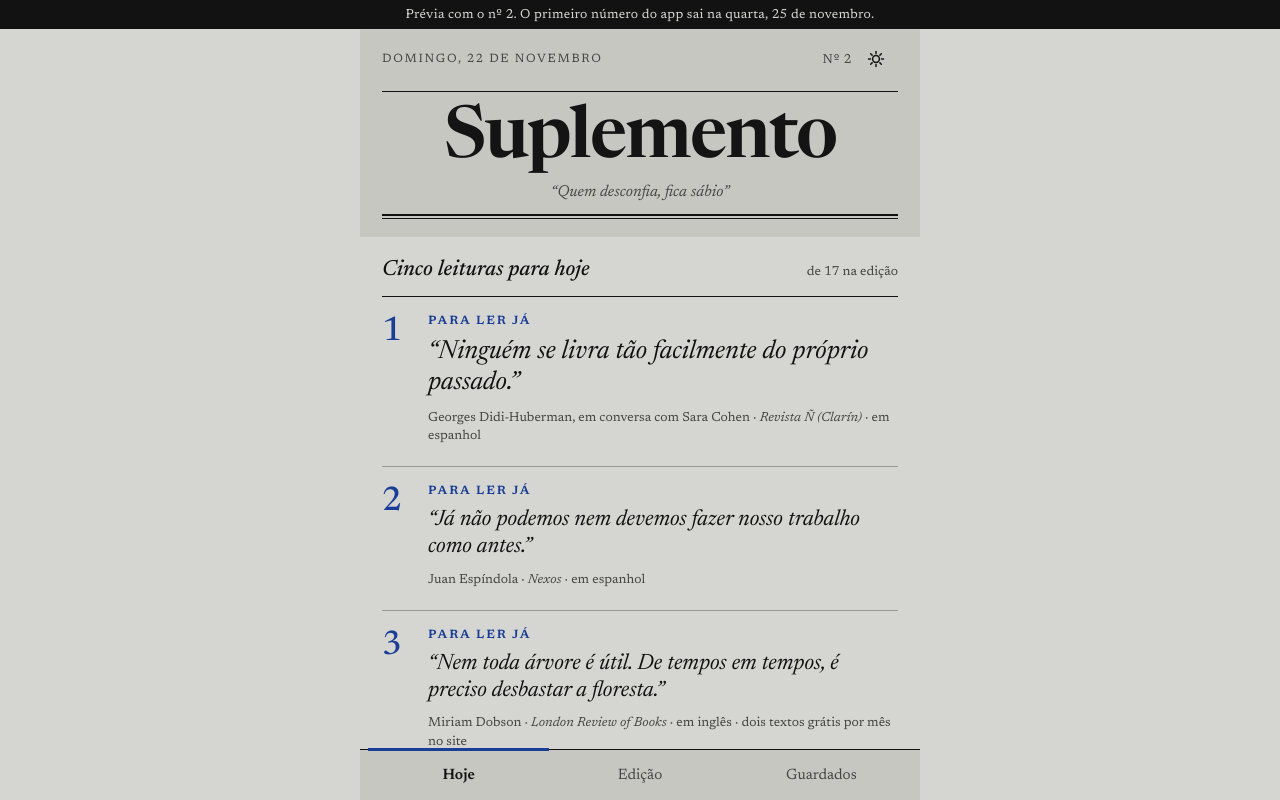
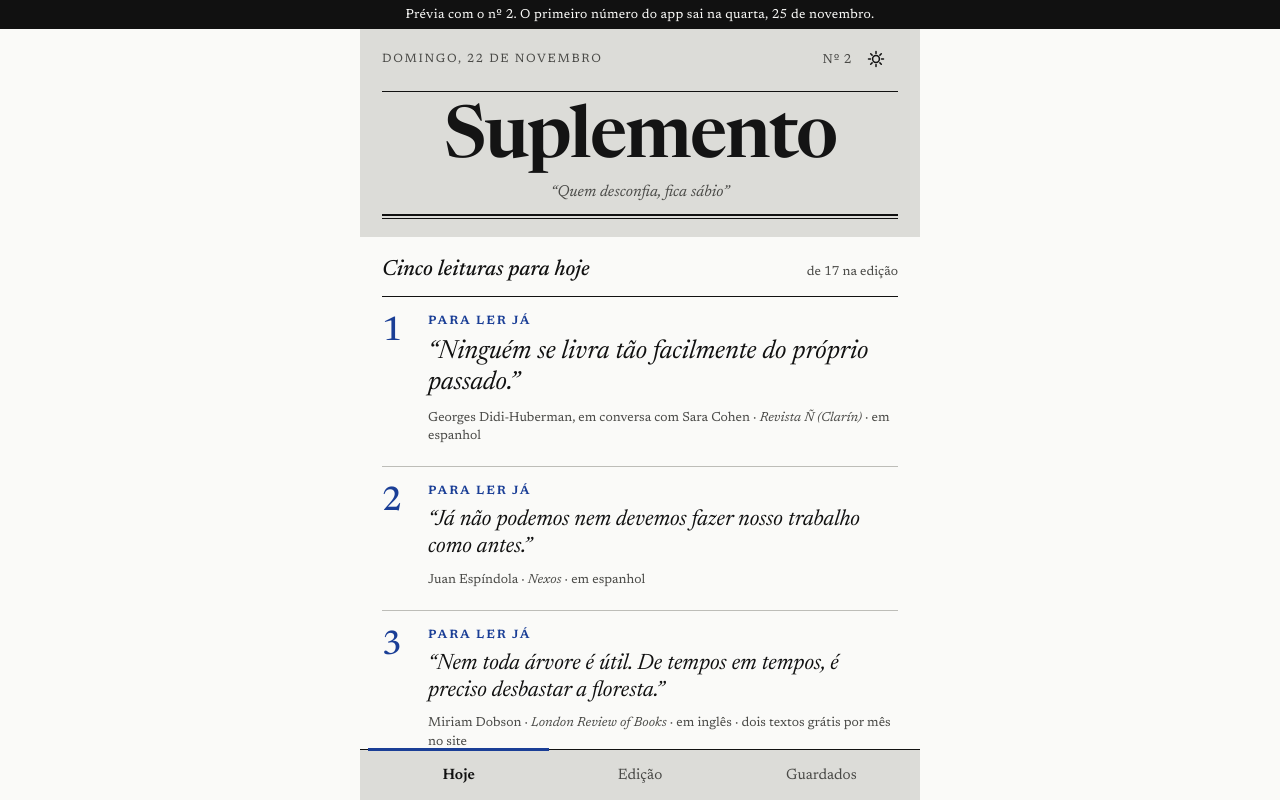
Before and after one commit to miguelbconde/suplemento-app, a plain HTML site: page app/index.html in a window 1280 px wide. Both pictures are taken after a click on the button "Tom cinza". Shown: the top 800 px of the page. Drawn offline with Linux system fonts and the light colour scheme.

Commit message:
Tom jornal: papel branco com luz normal e boxes em cinza liso
Co-Authored-By: Claude Opus 5.5 <noreply@anthropic.com>
Claude-Session: https://claude.ai/code/session_01HkDh7LzcpEb4pWHyg1e1fc

```diff
--- a/app/app.js
+++ b/app/app.js
@@ -76,7 +76,7 @@
     return '<button type="button" class="icone" data-acao="tema" aria-label="' + (noite ? 'Voltar ao papel' : 'Tom cinza') + '">' + (noite ? ICONES.sol : ICONES.lua) + '</button>';
   }
   function pintarBarra() {
-    var cor = document.documentElement.dataset.tema === 'noite' ? '#C7C7C2' : '#F4F0E6';
+    var cor = document.documentElement.dataset.tema === 'noite' ? '#FAFAF8' : '#F4F0E6';
     document.querySelectorAll('meta[name="theme-color"]').forEach(function (m) { m.setAttribute('content', cor); });
   }
   pintarBarra();
--- a/app/index.html
+++ b/app/index.html
@@ -6,7 +6,7 @@
 <title>Suplemento</title>
 <meta name="description" content="O melhor da semana em livros, artes e ideias.">
 <meta name="theme-color" content="#F4F0E6" media="(prefers-color-scheme: light)">
-<meta name="theme-color" content="#C7C7C2" media="(prefers-color-scheme: dark)">
+<meta name="theme-color" content="#FAFAF8" media="(prefers-color-scheme: dark)">
 <meta name="apple-mobile-web-app-capable" content="yes">
 <meta name="mobile-web-app-capable" content="yes">
 <meta name="apple-mobile-web-app-title" content="Suplemento">
--- a/app/style.css
+++ b/app/style.css
@@ -43,12 +43,12 @@
   color-scheme: light;
 }
 :root[data-tema="noite"] {
-  /* tom cinza: cinza de jornal, liso, com tinta preta e uma terceira cor, o azul */
-  --papel: #D5D5D1;
-  --papel-2: #C7C7C2;
-  --tinta: #121212;
-  --cinza: #464643;
-  --fio: #9A9A95;
+  /* tom jornal: papel branco com luz normal, boxes em cinza liso, tinta preta e uma terceira cor, o azul */
+  --papel: #FAFAF8;
+  --papel-2: #DCDCD8;
+  --tinta: #111111;
+  --cinza: #4A4A47;
+  --fio: #BDBDB8;
   --rubrica: #1A3E96;
   color-scheme: light;
 }
@@ -57,11 +57,11 @@
 :root[data-tema="noite"] .mesma-semana,
 :root[data-tema="noite"] .indice,
 :root[data-tema="noite"] .navegacao {
-  background-color: #C7C7C2;
+  background-color: #DCDCD8;
 }
 :root[data-tema="noite"] .cabeca { padding-bottom: 18px; }
 :root[data-tema="noite"] .cabeca h1 { color: #141414; }
-:root[data-tema="noite"] .indice button { background: #D5D5D1; }
+:root[data-tema="noite"] .indice button { background: #FAFAF8; }
 :root[data-tema="noite"] .botao-principal { background: #1A3E96; color: #F1F1EC; }
 :root[data-tema="noite"] .botao-principal svg { stroke: #F1F1EC; }
 :root[data-tema="noite"] .navegacao a[aria-current="page"] { border-top-color: #1A3E96; }
--- a/app/sw.js
+++ b/app/sw.js
@@ -1,6 +1,6 @@
 /* Suplemento — service worker: o app abre sem internet.
  * Casca do app: do cache, atualizada em segundo plano. Edições (JSON): primeiro da rede, cache como reserva. */
-var VERSAO = 'suplemento-v6';
+var VERSAO = 'suplemento-v7';
 var CASCA = ['./', 'index.html', 'style.css', 'app.js', 'manifest.webmanifest',
   'fonts/newsreader-latin-opsz-normal.woff2', 'fonts/newsreader-latin-opsz-italic.woff2',
   'icons/icon-192.png', 'icons/apple-touch-icon.png'];
```
